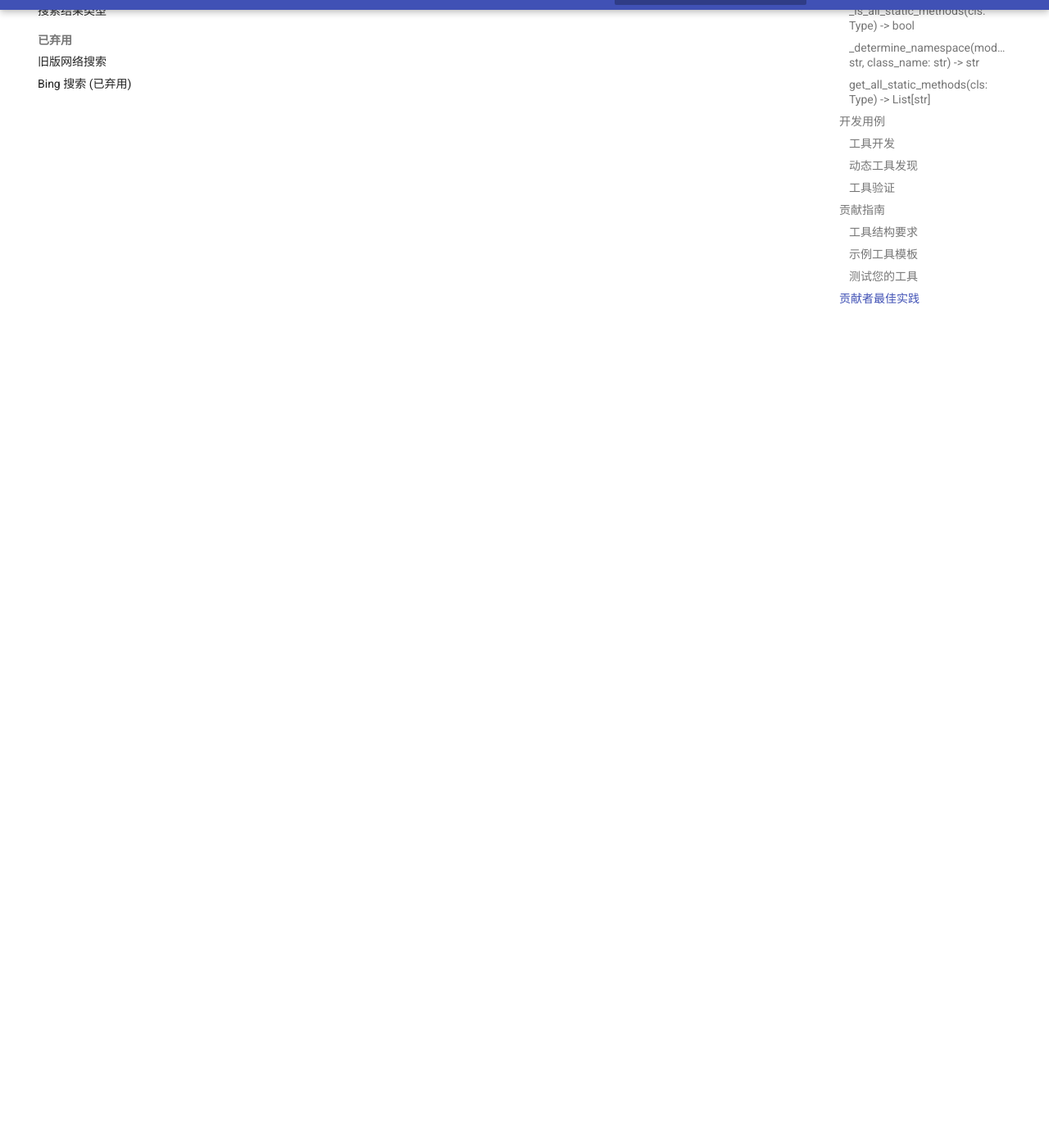
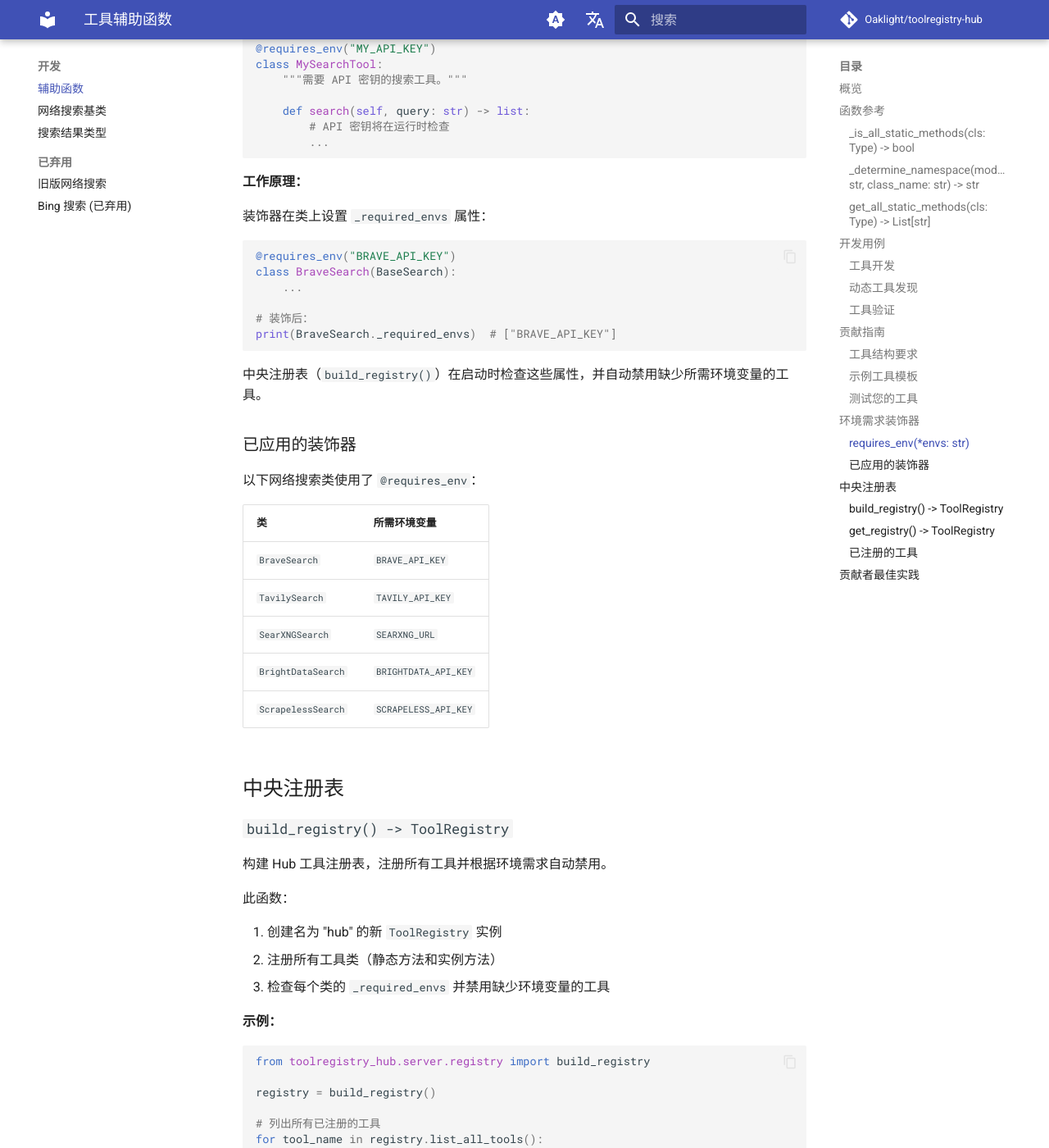
Before and after one commit to Oaklight/toolregistry-hub, an MkDocs documentation site: the page built from docs/dev/helper_functions.md, in a window 1280 px wide and 1400 px high, scrolled down 5558 px. Shown: the whole window at 82% size. Built offline with MkDocs 1.6.1 and Material for MkDocs 9.7.7, drawn with Linux system fonts in a browser that asks for light colours; comment, search, counter and statistics services are not loaded; some of the changed text lies outside the part shown.

Commit message:
docs: 添加 Phase 4 文档 - requires_env、中央注册表、自动禁用

````diff
--- a/docs/dev/helper_functions.md
+++ b/docs/dev/helper_functions.md
@@ -259,6 +259,110 @@ if __name__ == '__main__':
     unittest.main()
 ```
 
+## 环境需求装饰器
+
+### `requires_env(*envs: str)`
+
+声明工具类所需环境变量的装饰器。中央注册表使用此装饰器在所需环境变量未设置时自动禁用工具。
+
+**参数：**
+
+- `*envs` (str): 工具类所需的一个或多个环境变量名称
+
+**示例：**
+
+```python
+from toolregistry_hub.utils import requires_env
+
+@requires_env("MY_API_KEY")
+class MySearchTool:
+    """需要 API 密钥的搜索工具。"""
+
+    def search(self, query: str) -> list:
+        # API 密钥将在运行时检查
+        ...
+```
+
+**工作原理：**
+
+装饰器在类上设置 `_required_envs` 属性：
+
+```python
+@requires_env("BRAVE_API_KEY")
+class BraveSearch(BaseSearch):
+    ...
+
+# 装饰后：
+print(BraveSearch._required_envs)  # ["BRAVE_API_KEY"]
+```
+
+中央注册表（`build_registry()`）在启动时检查这些属性，并自动禁用缺少所需环境变量的工具。
+
+### 已应用的装饰器
+
+以下网络搜索类使用了 `@requires_env`：
+
+| 类 | 所需环境变量 |
+|----|-------------|
+| `BraveSearch` | `BRAVE_API_KEY` |
+| `TavilySearch` | `TAVILY_API_KEY` |
+| `SearXNGSearch` | `SEARXNG_URL` |
+| `BrightDataSearch` | `BRIGHTDATA_API_KEY` |
+| `ScrapelessSearch` | `SCRAPELESS_API_KEY` |
+
+## 中央注册表
+
+### `build_registry() -> ToolRegistry`
+
+构建 Hub 工具注册表，注册所有工具并根据环境需求自动禁用。
+
+此函数：
+
+1. 创建名为 "hub" 的新 `ToolRegistry` 实例
+2. 注册所有工具类（静态方法和实例方法）
+3. 检查每个类的 `_required_envs` 并禁用缺少环境变量的工具
+
+**示例：**
+
+```python
+from toolregistry_hub.server.registry import build_registry
+
+registry = build_registry()
+
+# 列出所有已注册的工具
+for tool_name in registry.list_all_tools():
+    enabled = registry.is_enabled(tool_name)
+    print(f"{tool_name}: {'已启用' if enabled else '已禁用'}")
+```
+
+### `get_registry() -> ToolRegistry`
+
+获取单例注册表实例。首次调用时创建。
+
+```python
+from toolregistry_hub.server.registry import get_registry
+
+registry = get_registry()
+```
+
+### 已注册的工具
+
+| 工具类 | 命名空间 | 类型 |
+|--------|---------|------|
+| `Calculator` | `calculator` | 静态方法 |
+| `DateTime` | `datetime` | 静态方法 |
+| `Fetch` | `fetch` | 静态方法 |
+| `FileSystem` | `filesystem` | 静态方法 |
+| `FileOps` | `file_ops` | 静态方法 |
+| `ThinkTool` | `think` | 静态方法 |
+| `TodoList` | `todolist` | 静态方法 |
+| `UnitConverter` | `unit_converter` | 静态方法 |
+| `BraveSearch` | `brave_search` | 实例方法 |
+| `TavilySearch` | `tavily_search` | 实例方法 |
+| `SearXNGSearch` | `searxng_search` | 实例方法 |
+| `BrightDataSearch` | `brightdata_search` | 实例方法 |
+| `ScrapelessSearch` | `scrapeless_search` | 实例方法 |
+
 ## 贡献者最佳实践
 
 1. **使用辅助函数**：始终使用这些实用程序验证您的工具
````
Also changed, not shown: docs/server.md (+13 -2 lines).
